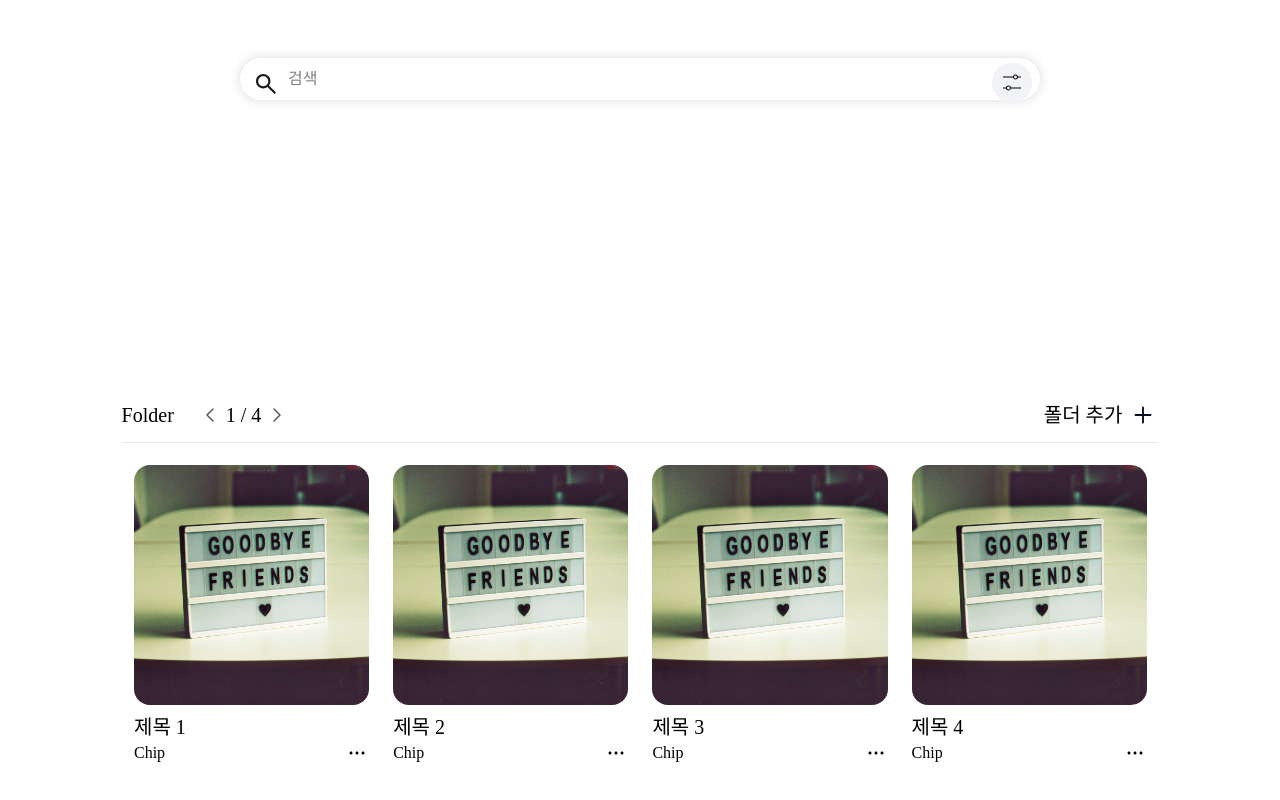
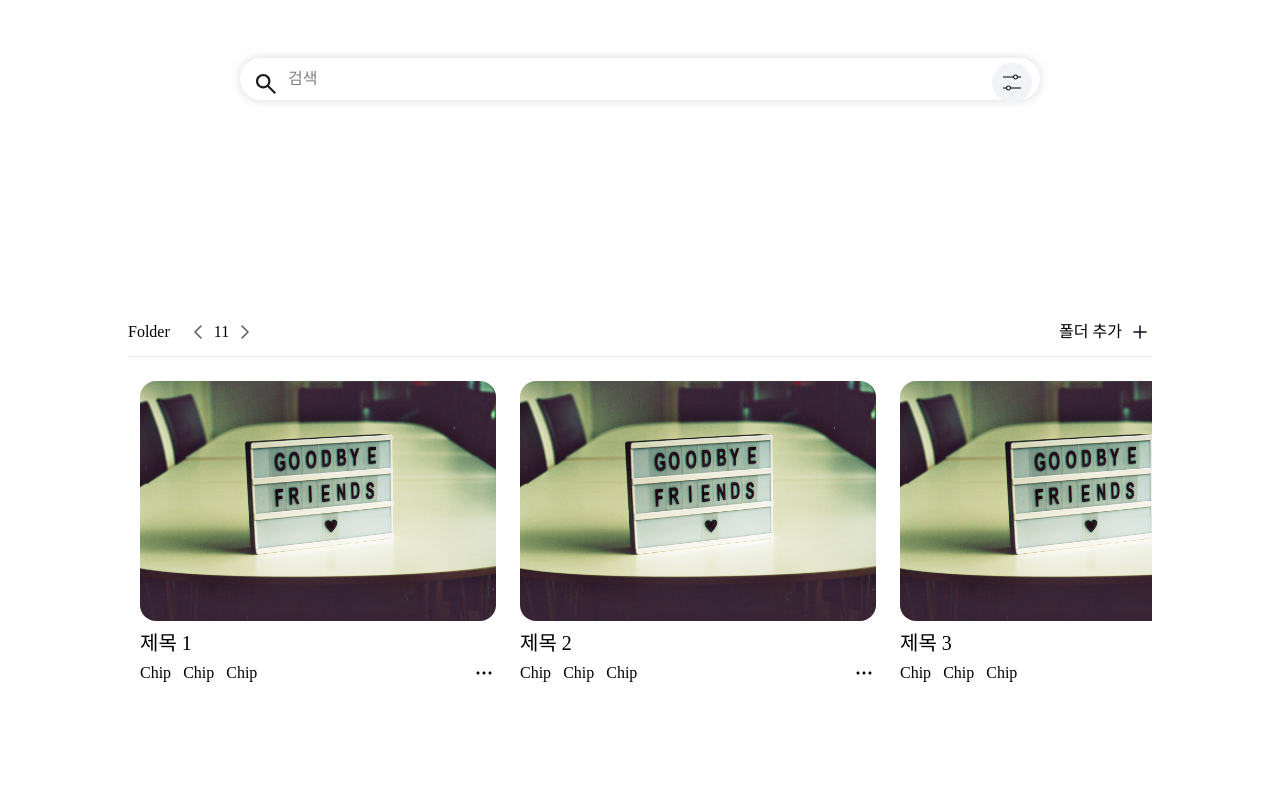
Before and after one commit to Leets-Official/BOOKMARK-FE, a React (Vite) app: page / in a window 1280 px wide. Shown: the part 222-1022 px from the top of the page. Built offline with nearby package versions, Linux system fonts and the light colour scheme.

Commit message:
feat: 버튼에서 드래그로 애니메이션 변경

```diff
--- a/src/components/layout/card/Card.tsx
+++ b/src/components/layout/card/FolderCard.tsx
@@ -2,23 +2,27 @@ import { DetailIcon } from '@/assets';
 import TestImage from '@/assets/test.jpg';
 import Chip from '@/components/common/Chip';
 import Image from '@/components/common/Image';
+import { isMobile } from 'react-device-detect';
+import clsx from 'clsx';
 
 interface ICardProps {
   title: string;
 }
 
-const Card = ({ title }: ICardProps) => {
+const FolderCard = ({ title }: ICardProps) => {
   return (
-    <div className='flex-shrink-0 basis-1/4 px-3'>
-      {' '}
-      {/* 핵심: basis-1/4 = 25% 너비 */}
+    <div className='min-w-95 px-3'>
       <div className='hover:scale-105 duration-300 origin-center'>
         <Image src={TestImage} className='w-full h-60 rounded-2xl object-cover' />
       </div>
       <p className='text-xl overflow-hidden text-ellipsis whitespace-nowrap mt-2'>{title}</p>
-      <div className='flex flex-row justify-between items-center'>
-        <Chip />
-        <div className='cursor-pointer text-black hover:text-gray-500 transition-colors'>
+      <div className='flex flex-row items-center mt-1'>
+        <div className='flex flex-row gap-3'>
+          <Chip />
+          <Chip />
+          <Chip />
+        </div>
+        <div className='ml-auto cursor-pointer text-black hover:text-gray-500 transition-colors'>
           <DetailIcon />
         </div>
       </div>
@@ -26,4 +30,4 @@ const Card = ({ title }: ICardProps) => {
   );
 };
 
-export default Card;
+export default FolderCard;
--- /dev/null
+++ b/src/components/layout/card/HomeCardList.tsx
@@ -0,0 +1,57 @@
+import { useState, useRef, useEffect } from 'react';
+import { motion, useMotionValue } from 'framer-motion';
+import { isMobile } from 'react-device-detect';
+import clsx from 'clsx';
+import FolderCard from '@/components/layout/card/FolderCard';
+
+interface HomeCardListProps {
+  cardList: { id: number; title: string }[];
+}
+
+const HomeCardList = ({ cardList }: HomeCardListProps) => {
+  const x = useMotionValue(0);
+  const dragRef = useRef<HTMLDivElement>(null);
+  const containerRef = useRef<HTMLDivElement>(null);
+  const [constraints, setConstraints] = useState({ left: 0, right: 0 });
+
+  useEffect(() => {
+    const updateConstraints = () => {
+      if (dragRef.current && containerRef.current) {
+        const dragWidth = dragRef.current.scrollWidth;
+        const containerWidth = containerRef.current.offsetWidth;
+        const maxDrag = dragWidth - containerWidth;
+        setConstraints({
+          left: -Math.max(0, maxDrag),
+          right: 0,
+        });
+      }
+    };
+
+    updateConstraints();
+    window.addEventListener('resize', updateConstraints);
+    return () => window.removeEventListener('resize', updateConstraints);
+  }, [cardList]);
+
+  return (
+    <div ref={containerRef} className='relative py-3 h-[320px] overflow-hidden'>
+      <motion.div
+        ref={dragRef}
+        style={{
+          x,
+          willChange: 'transform',
+          backfaceVisibility: 'hidden',
+          WebkitBackfaceVisibility: 'hidden',
+        }}
+        drag='x'
+        dragConstraints={constraints}
+        className='flex w-full justify-start items-center cursor-grab active:cursor-grabbing'
+      >
+        {cardList.map((card) => (
+          <FolderCard key={card.id} title={card.title} />
+        ))}
+      </motion.div>
+    </div>
+  );
+};
+
+export default HomeCardList;
--- a/src/components/layout/header/CardListHeader.tsx
+++ b/src/components/layout/header/CardListHeader.tsx
@@ -1,28 +1,27 @@
 import { LeftIcon, RightIcon, AddIcon } from '@/assets';
+import { isMobile } from 'react-device-detect';
+import clsx from 'clsx';
 
 interface CardListHeaderProps {
-  onClickLeft: () => void;
-  onClickRight: () => void;
-  currentNum: string;
+  onClickLeft?: () => void;
+  onClickRight?: () => void;
+  currentNum?: string;
 }
 
-const CardListHeader = ({ onClickLeft, onClickRight, currentNum }: CardListHeaderProps) => {
+const CardListHeader = ({ currentNum }: CardListHeaderProps) => {
+  const isMobile = 'true';
   return (
     <div className='flex justify-between items-center'>
       <div className='flex items-center gap-1'>
-        <p className='text-xl mr-5'>Folder</p>
-        <button onClick={onClickLeft} className='cursor-pointer hover:opacity-70 transition'>
-          <LeftIcon />
-        </button>
-        <p className='text-xl'>{currentNum}</p>
-        <button onClick={onClickRight} className='cursor-pointer hover:opacity-70 transition'>
-          <RightIcon />
-        </button>
+        <p className={clsx(isMobile ? 'mr-3 text-[16px]' : 'mr-5 text-xl')}>Folder</p>
+        <LeftIcon />
+        <p className={clsx(isMobile ? 'text-[16px]' : 'text-xl')}>{currentNum}</p>
+        <RightIcon />
       </div>
       <div className='flex flex-row gap-1.5 items-center justify-center'>
-        <p className='text-xl'>폴더 추가</p>
+        <p className={clsx(isMobile ? 'text-[16px]' : 'text-xl')}>폴더 추가</p>
         <button className='rounded-2xl cursor-pointer hover:bg-gray-300 transition-colors'>
-          <AddIcon />
+          <AddIcon className={isMobile ? 'w-6 h-6' : 'w-[30px] h-[30px'} />
         </button>
       </div>
     </div>
--- a/src/pages/Home.tsx
+++ b/src/pages/Home.tsx
@@ -1,87 +1,29 @@
-import { useState } from 'react';
-import { AnimatePresence, motion } from 'framer-motion';
+import { isMobile } from 'react-device-detect';
+import clsx from 'clsx';
 import CardListHeader from '@/components/layout/header/CardListHeader';
 import HomeSearchBar from '@/components/layout/searchBar/HomeSearchBar';
-import Card from '@/components/layout/card/Card';
-
-const rowVariants = {
-  start: (direction: 'next' | 'prev') => ({
-    x: direction === 'next' ? '100%' : '-100%',
-  }),
-  variant: {
-    x: 0,
-  },
-  end: (direction: 'next' | 'prev') => ({
-    x: direction === 'next' ? '-100%' : '100%',
-  }),
-};
+import HomeCardList from '@/components/layout/card/HomeCardList';
 
 const Home = () => {
-  const cardList = Array.from({ length: 13 }, (_, i) => ({
+  const cardList = Array.from({ length: 11 }, (_, i) => ({
     id: i + 1,
     title: `제목 ${i + 1}`,
   }));
 
-  const [index, setIndex] = useState(0);
-  const [direction, setDirection] = useState<'next' | 'prev'>('next');
-  const [leaving, setLeaving] = useState(false);
-  const maxIndex = Math.floor((cardList.length - 1) / 4);
-  const cardLists = cardList.slice(index * 4, index * 4 + 4);
-  const currentNum = `${index + 1} / ${maxIndex + 1}`;
-
-  const incraseIndex = () => {
-    if (leaving) return;
-    setDirection('next');
-    toggleLeaving();
-    setIndex((prev) => (prev === maxIndex ? 0 : prev + 1));
-  };
-
-  const decraseIndex = () => {
-    if (leaving) return;
-    setDirection('prev');
-    toggleLeaving();
-    setIndex((prev) => (prev === 0 ? maxIndex : prev - 1));
-  };
-
-  const toggleLeaving = () => setLeaving((prev) => !prev);
-
   return (
     <div className='flex items-center justify-center flex-col'>
-      <div className='flex items-center justify-center mt-70 mb-70 w-200'>
+      <div
+        className={clsx(
+          'flex items-center justify-center my-70 w-[90%] max-w-200',
+          isMobile ? 'mb-35' : 'mb-50',
+        )}
+      >
         <HomeSearchBar />
       </div>
-      <div className='w-[81%] h-120'>
-        <CardListHeader
-          onClickLeft={() => decraseIndex()}
-          onClickRight={() => incraseIndex()}
-          currentNum={currentNum}
-        />
+      <div className='w-[80%] max-lg:w-[90%] h-120'>
+        <CardListHeader currentNum={`${cardList.length}`} />
         <hr className='border-t border-gray-200 my-3' />
-        <div className='relative h-[320px] overflow-hidden' style={{ transform: 'translateZ(0)' }}>
-          <AnimatePresence custom={direction} initial={false} onExitComplete={toggleLeaving}>
-            <motion.div
-              key={index}
-              variants={rowVariants}
-              custom={direction}
-              initial='start'
-              animate='variant'
-              exit='end'
-              transition={{ type: 'tween', duration: 1, ease: 'easeInOut' }}
-              className='absolute w-full h-full flex items-center justify-center '
-              style={{
-                willChange: 'transform',
-                backfaceVisibility: 'hidden',
-                WebkitBackfaceVisibility: 'hidden',
-              }}
-            >
-              <div className='flex w-full justify-start items-center'>
-                {cardLists.map((card) => (
-                  <Card key={card.id} title={card.title} />
-                ))}
-              </div>
-            </motion.div>
-          </AnimatePresence>
-        </div>
+        <HomeCardList cardList={cardList} />
       </div>
     </div>
   );
```
